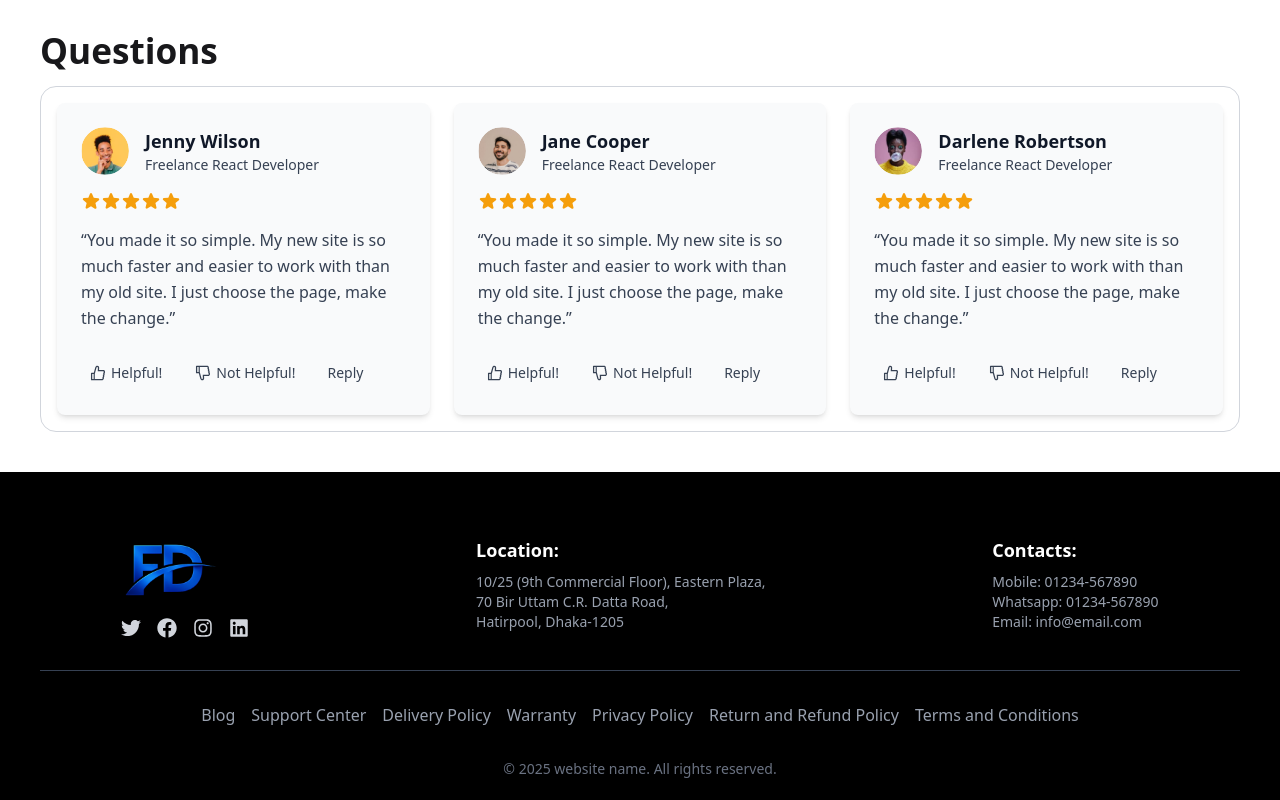
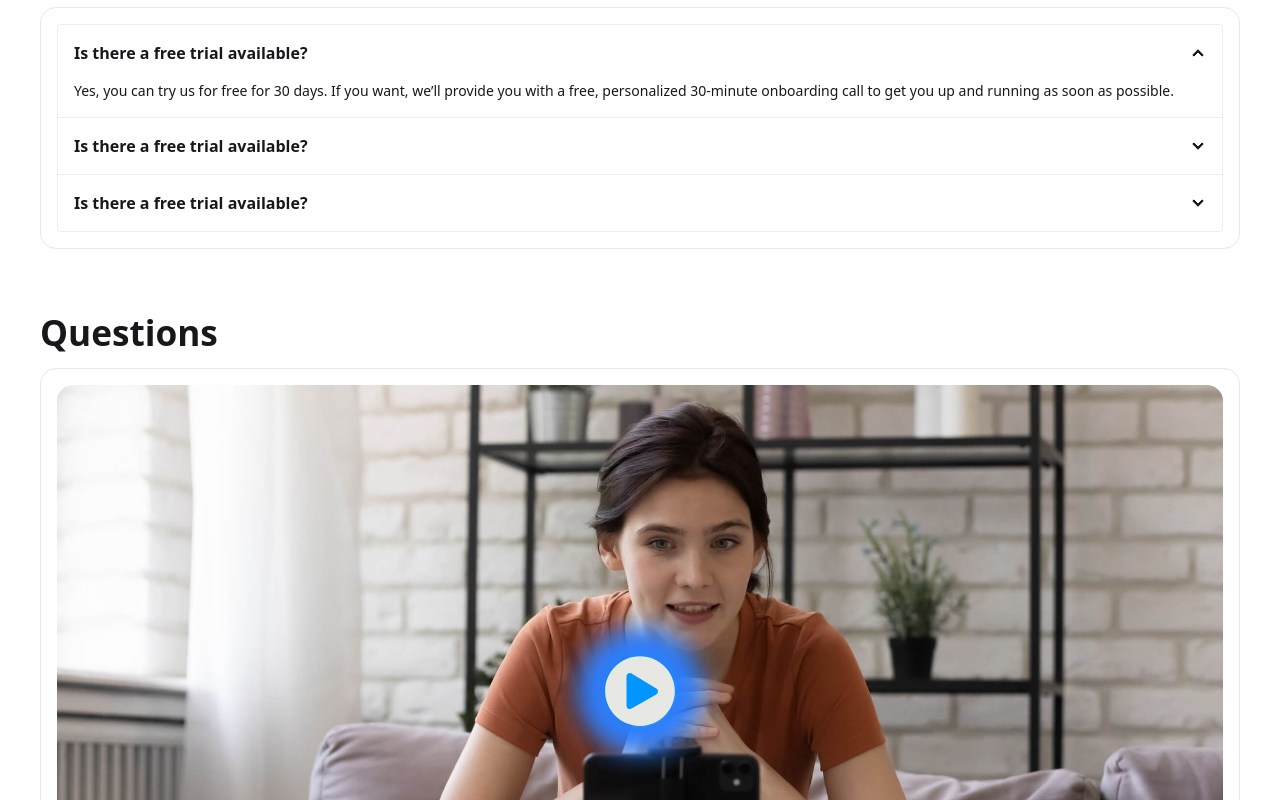
Before and after one commit to kayesmahmud000/fast-dokan, a Next.js app: page /products/9782Iphone23 in a window 1280 px wide. Shown: the part 2160-2960 px from the top of the page. Built offline with nearby package versions, Linux system fonts and the light colour scheme.

Commit message:
updated the ProductDetailsContnets

```diff
--- a/src/components/custom/productPage/productDetailsPage/ProductDetailsContents.jsx
+++ b/src/components/custom/productPage/productDetailsPage/ProductDetailsContents.jsx
@@ -1,8 +1,9 @@
 "use client";
+import Image from "next/image";
 import Link from "next/link";
 import { useState } from "react";
 import { AiOutlineDislike, AiOutlineLike } from "react-icons/ai";
-import { FaStar } from "react-icons/fa";
+import { FaPlayCircle, FaStar } from "react-icons/fa";
 
 export default function ProductDetailsContents() {
   const productContent = [
@@ -58,9 +59,9 @@ export default function ProductDetailsContents() {
 
   return (
     <section className="py-10">
-      <div className="baseContainer grid gap-25">
+      <div className="baseContainer grid gap-15 overflow-hidden">
         {/* Filter buttons container */}
-        <div className="flex flex-wrap justify-center gap-4 mb-8">
+        <div className="flex flex-wrap justify-center  border-t-gray-200 border-t pt-10 md:justify-start gap-1 md:gap-4 md:mb-8">
           {categories.map((category) => (
             <button
               key={category}
@@ -76,7 +77,7 @@ export default function ProductDetailsContents() {
           <h1 className="font-semibold text-2xl md:text-[2.2rem]">
             Description
           </h1>
-          <div className="p-4 border-gray-300 border rounded-2xl flex flex-col gap-3">
+          <div className="p-4 border-gray-200 border rounded-2xl flex flex-col gap-3">
             <div className="grid gap-3">
               <h2 className="text-blue-500 text-xl font-semibold md:text-2xl">
                 iPhone 16e
@@ -86,7 +87,7 @@ export default function ProductDetailsContents() {
                 Game-Changer Lineup It is powered by the fast and efficient A18
                 chip and also includes Apple&apos;s first C1 modem for efficient
                 5G connectivity. The iPhone 16e features sleek black and white
-                matte colorways with a staple flat aluminum mid-frame and glass
+                matte colorways with a staple flat aluminum mid-frame and glass
                 back. The Super Retina XDR OLED display size is 6.1 inches, with
                 a resolution of 2532x1170 pixels, HDR, and a peak brightness of
                 1200 nits.The 48MP Fusion camera features optical image
@@ -134,15 +135,77 @@ export default function ProductDetailsContents() {
               View All
             </Link>
           </div>
-          <div className="p-4 border-gray-300 border rounded-2xl flex flex-col gap-3">
+          <div className="p-4 border-gray-200 border rounded-2xl flex flex-col gap-3">
             <ReviewCard />
           </div>
         </div>
 
         <div className="flex flex-col gap-3">
           <h1 className="font-semibold text-2xl md:text-[2.2rem]">Questions</h1>
-          <div className="p-4 border-gray-300 border rounded-2xl flex flex-col gap-3">
-            <ReviewCard />
+          <div className="p-4 border-gray-200 border rounded-2xl flex flex-col gap-3">
+            <div className="join join-vertical bg-base-100">
+              <div className="collapse collapse-arrow join-item border-base-300 border">
+                <input type="radio" name="my-accordion-4" defaultChecked />
+                <div className="collapse-title font-semibold">
+                  Is there a free trial available?
+                </div>
+                <div className="collapse-content text-sm">
+                  Yes, you can try us for free for 30 days. If you want, we’ll
+                  provide you with a free, personalized 30-minute onboarding
+                  call to get you up and running as soon as possible.
+                </div>
+              </div>
+              <div className="collapse collapse-arrow join-item border-base-300 border">
+                <input type="radio" name="my-accordion-4" />
+                <div className="collapse-title font-semibold">
+                  Is there a free trial available?
+                </div>
+                <div className="collapse-content text-sm">
+                  Yes, you can try us for free for 30 days. If you want,
+                  we&apos;ll provide you with a free, personalized 30-minute
+                  onboarding call to get you up and running as soon as possible.
+                </div>
+              </div>
+              <div className="collapse collapse-arrow join-item border-base-300 border">
+                <input type="radio" name="my-accordion-4" />
+                <div className="collapse-title font-semibold">
+                  Is there a free trial available?
+                </div>
+                <div className="collapse-content text-sm">
+                  Yes, you can try us for free for 30 days. If you want,
+                  we&apos;ll provide you with a free, personalized 30-minute
+                  onboarding call to get you up and running as soon as possible.
+                </div>
+              </div>
+            </div>
+          </div>
+        </div>
+
+        <div className="flex flex-col gap-3">
+          <h1 className="font-semibold text-2xl md:text-[2.2rem]">Questions</h1>
+          <div className="p-4 w-full relative border-gray-200 border rounded-2xl flex flex-col gap-3">
+            <Image
+              src="/images/productsdetails/product_video.png"
+              alt="product_video.png"
+              width={0}
+              height={0}
+              sizes="100vw"
+              style={{ width: "100vw", height: "auto" }}
+              className="rounded-2xl"
+            />
+
+            <div className="absolute inset-0 flex items-center justify-center transition-all duration-300 ease-in-out hover:scale-110">
+              <div className="relative cursor-pointer">
+                {/* The play icon as an inline SVG with an orange background */}
+                <FaPlayCircle className=" text-7xl bg-orange-500 rounded-full invert" />
+
+                <div className="absolute top-0 left-0 inset-0 z-[1] [animation:pulse_2s_ease-in-out_100ms_infinite] rounded-full shadow-[0_0_30px_20px_rgba(0,0,0,0.42)] shadow-blue-500" />
+                <div className="absolute top-0 left-0 inset-0 z-[2] animate-pulse rounded-full shadow-[0_0_30px_20px_rgba(0,0,0,0.22)] shadow-blue-500" />
+              </div>
+            </div>
+            {/* <div className="absolute w-full justify-center left-1/2 top-1/2 items-center">
+              <div className="absolute top-0 left-0 inset-2 animate-pulse rounded-full shadow-2xl shadow-orange-500" />
+            </div> */}
           </div>
         </div>
         {/* {productContent
@@ -250,24 +313,24 @@ const ReviewCard = () => {
           <p className="text-gray-700 leading-relaxed mb-6">
             &ldquo;{review.comment}&rdquo;
           </p>
-          <div className="flex items-center text-gray-700 text-sm space-x-4 mt-auto">
+          <div className="flex items-center justify-between text-gray-700 text-sm md:space-x-4 mt-auto">
             <Link
               href={""}
-              className="flex items-center justify-center space-x-1 p-2 rounded-lg hover:bg-gray-200 transition-colors duration-200"
+              className="flex items-center justify-center md:space-x-1  md:p-2 rounded-lg hover:bg-gray-200 transition-colors duration-200"
             >
               <AiOutlineLike className="text-lg" />
               <span>Helpful!</span>
             </Link>
             <Link
               href={""}
-              className="flex items-center justify-center space-x-1 p-2 rounded-lg hover:bg-gray-200 transition-colors duration-200"
+              className="flex items-center justify-center md:space-x-1  md:p-2 rounded-lg hover:bg-gray-200 transition-colors duration-200"
             >
               <AiOutlineDislike className="text-lg" />
               <span>Not Helpful!</span>
             </Link>
             <Link
               href={""}
-              className="flex items-center space-x-1 p-2 rounded-lg hover:bg-gray-200 transition-colors duration-200"
+              className="flex items-center md:space-x-1  md:p-2 rounded-lg hover:bg-gray-200 transition-colors duration-200"
             >
               <span>Reply</span>
             </Link>
```
Also changed, not shown: public/images/productsdetails/product_video.png (added).
